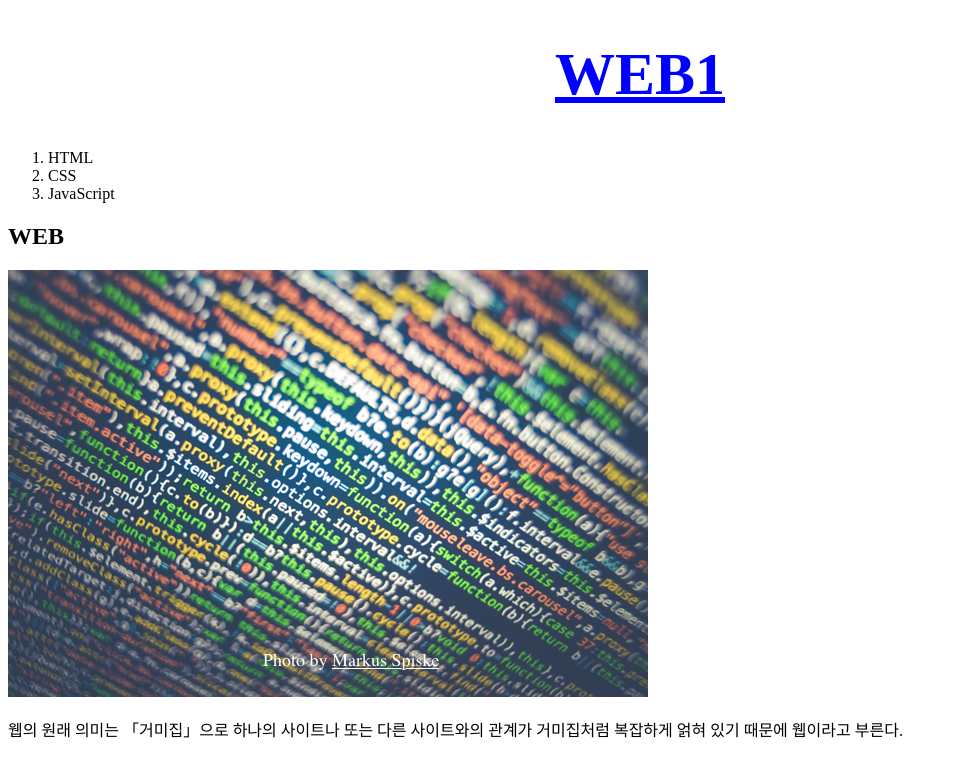
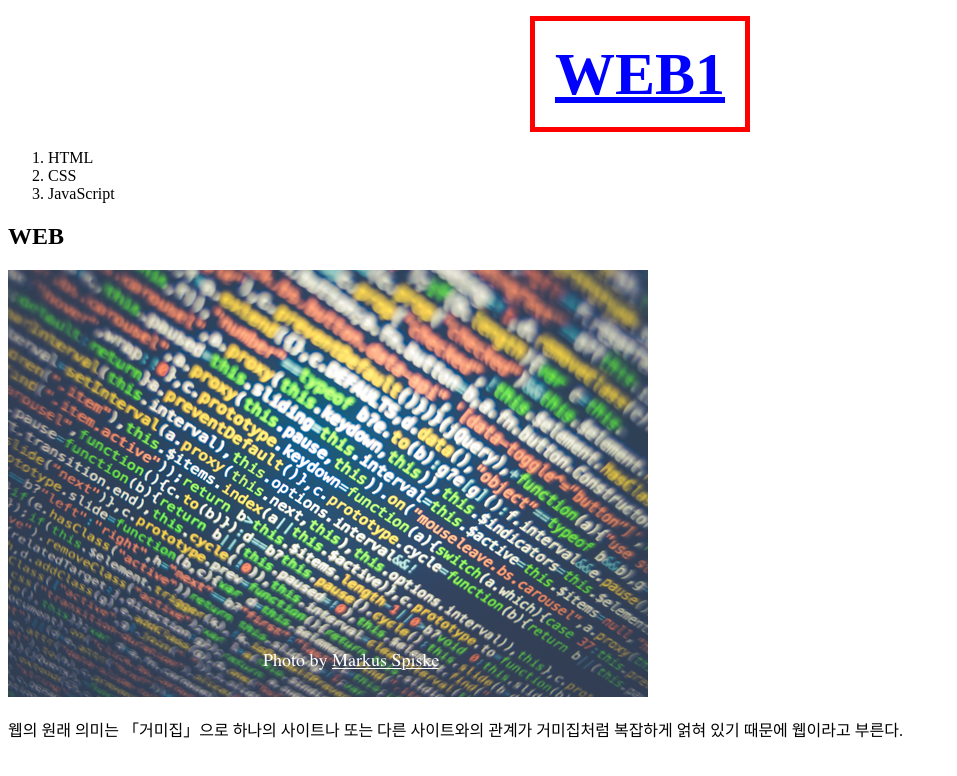
Before and after one commit to Siul49/web-, a plain HTML site: page index.html in a window 1280 px wide. Shown: the whole page, without its empty margins (0-957 px from the left). Drawn offline with Linux system fonts and the light colour scheme.

Commit message:
Update index.html

```diff
--- a/index.html
+++ b/index.html
@@ -19,7 +19,7 @@
 </head>
 <body>
 
-    <h1><a href = "index.html" style = "color:blue; text-decoration: underline;">WEB1</a></h1>
+    <h1><a href = "index.html" style = "color:blue; text-decoration: underline;border : 5px solid red;padding : 20px;">WEB1</a></h1>
     <ol>
         <li><a href = "1.html">HTML</a></li>
         <li><a href = "2.html">CSS</a></li>
```
